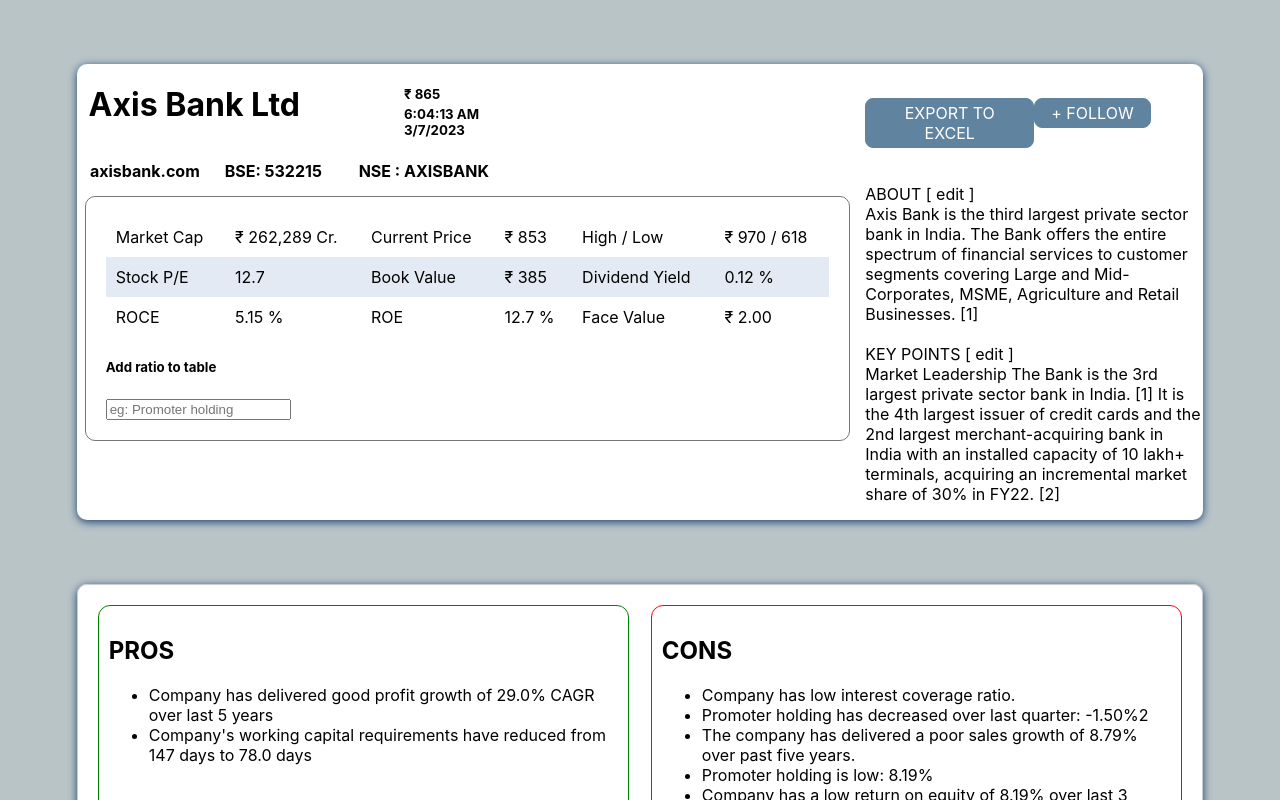
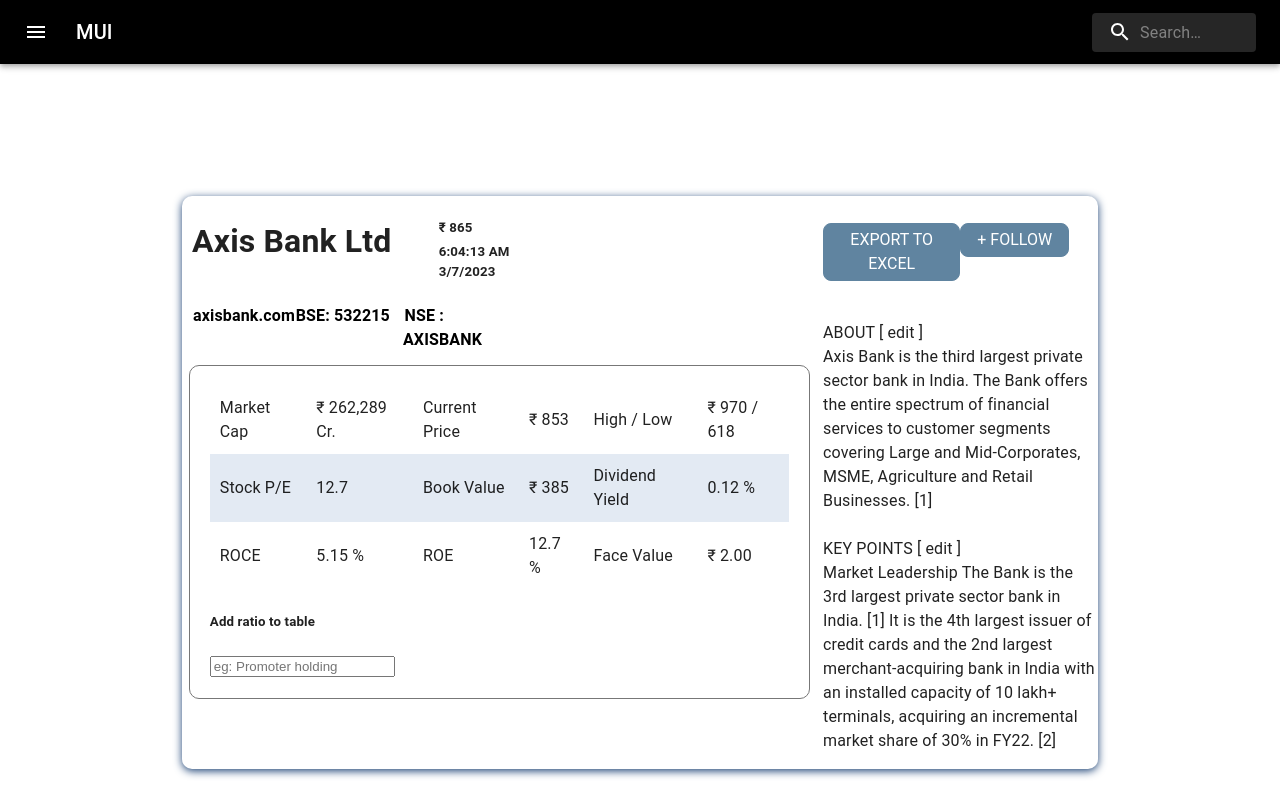
Before and after one commit to SobiJain/Financial-Market-Analysis-Tool, a React (Create React App) app in the folder frontend/: page / in a window 1280 px wide. Shown: the top 800 px of the page. Built offline with nearby package versions, Linux system fonts and the light colour scheme.

Commit message:
adding navbar and changing file structure

```diff
--- a/frontend/src/App.js
+++ b/frontend/src/App.js
@@ -1,35 +1,49 @@
 import './App.css';
-import Summary from './components/Display/Summary';
-import PC from './components/Display/PC';
-import PeerComp from './components/Display/PeerComp';
-import QuaterlyResults from './components/Display/QuaterlyResults';
-import PF from './components/Display/PF';
-import BalanceSheet from './components/Display/BalanceSheet';
-import CashFlows from './components/Display/CashFlows';
-import Ratios from './components/Display/Ratios';
-import Document from './components/Display/Document';
-
-
+import { BrowserRouter, Routes, Route } from "react-router-dom";
+import { Container, CssBaseline } from "@mui/material";
+import { ToastContainer } from "react-toastify";
+import Box from "@mui/material/Box";
+import CompanyInfo from './pages/CompanyInfo';
+import SearchAppBar from './components/UI/Navbar';
+import "react-toastify/dist/ReactToastify.css";
 
 
 function App() {
 
 
   return (
+    <BrowserRouter>
+      <CssBaseline />
+      <Box sx={{ position: "relative", minHeight: "100vh" }}>
+        <SearchAppBar />
+        <Box sx={{ paddingTop: "5em", paddingBottom: "4rem" }}>
+        <Container maxWidth={false} sx={{ maxWidth: '85%' }}>
+          <CompanyInfo/>
+          <Routes>
+            {/* <Route exact path="/" element={<LandingPage/>} />
+            <Route exact path="/login" element={<Login />}></Route>
+            <Route exact path="/register" element={<Register />}></Route> */}
+            {/* <Route
+              path="/"
+              element={
+                <ProtectedRoutes>
+                  <SharedLayout />
+                </ProtectedRoutes>
+              }
+            > */}
+              {/* OTHER PROTECTED ROUTES */}
+              {/* <Route path="/home" element={<Home/>} />
+              <Route path="/dashboard" element={<Dashboard />} /> */}
+            {/* </Route> */}
 
-    <div className="App">
-      <Summary />
-      <PC />
-      <PeerComp />
-      <QuaterlyResults />
-      <PF />
-      <BalanceSheet />
-      <CashFlows />
-      <Ratios />
-      <Document />
-
-
-    </div >
+            {/* ERROR PAGE */}
+            {/* <Route exact path="*" element={<Error />}></Route> */}
+          </Routes>
+          <ToastContainer position="top-center" />
+          </Container>
+        </Box>
+      </Box>
+    </BrowserRouter>
   );
 }
 
--- /dev/null
+++ b/frontend/src/components/UI/Navbar.js
@@ -0,0 +1,90 @@
+import * as React from 'react';
+import { styled, alpha } from '@mui/material/styles';
+import AppBar from '@mui/material/AppBar';
+import Box from '@mui/material/Box';
+import Toolbar from '@mui/material/Toolbar';
+import IconButton from '@mui/material/IconButton';
+import Typography from '@mui/material/Typography';
+import InputBase from '@mui/material/InputBase';
+import MenuIcon from '@mui/icons-material/Menu';
+import SearchIcon from '@mui/icons-material/Search';
+
+const Search = styled('div')(({ theme }) => ({
+  position: 'relative',
+  borderRadius: theme.shape.borderRadius,
+  backgroundColor: alpha(theme.palette.common.white, 0.15),
+  '&:hover': {
+    backgroundColor: alpha(theme.palette.common.white, 0.25),
+  },
+  marginLeft: 0,
+  width: '100%',
+  [theme.breakpoints.up('sm')]: {
+    marginLeft: theme.spacing(1),
+    width: 'auto',
+  },
+}));
+
+const SearchIconWrapper = styled('div')(({ theme }) => ({
+  padding: theme.spacing(0, 2),
+  height: '100%',
+  position: 'absolute',
+  pointerEvents: 'none',
+  display: 'flex',
+  alignItems: 'center',
+  justifyContent: 'center',
+}));
+
+const StyledInputBase = styled(InputBase)(({ theme }) => ({
+  color: 'inherit',
+  '& .MuiInputBase-input': {
+    padding: theme.spacing(1, 1, 1, 0),
+    // vertical padding + font size from searchIcon
+    paddingLeft: `calc(1em + ${theme.spacing(4)})`,
+    transition: theme.transitions.create('width'),
+    width: '100%',
+    [theme.breakpoints.up('sm')]: {
+      width: '12ch',
+      '&:focus': {
+        width: '20ch',
+      },
+    },
+  },
+}));
+
+const SearchAppBar =()=> {
+  return (
+    <Box sx={{ flexGrow: 1 }}>
+      <AppBar position="static" style={{backgroundColor: "black"}}>
+        <Toolbar>
+          <IconButton
+            size="large"
+            edge="start"
+            color="inherit"
+            aria-label="open drawer"
+            sx={{ mr: 2 }}
+          >
+            <MenuIcon />
+          </IconButton>
+          <Typography
+            variant="h6"
+            noWrap
+            component="div"
+            sx={{ flexGrow: 1, display: { xs: 'none', sm: 'block' } }}
+          >
+            MUI
+          </Typography>
+          <Search>
+            <SearchIconWrapper>
+              <SearchIcon />
+            </SearchIconWrapper>
+            <StyledInputBase
+              placeholder="Search…"
+              inputProps={{ 'aria-label': 'search' }}
+            />
+          </Search>
+        </Toolbar>
+      </AppBar>
+    </Box>
+  );
+}
+export default SearchAppBar;
--- a/frontend/src/index.js
+++ b/frontend/src/index.js
@@ -6,9 +6,9 @@
 
 const root = ReactDOM.createRoot(document.getElementById('root'));
 root.render(
-  <React.StrictMode>
+  // <React.StrictMode>
     <App />
-  </React.StrictMode>
+  // </React.StrictMode>
 );
 
 // If you want to start measuring performance in your app, pass a function
--- /dev/null
+++ b/frontend/src/pages/CompanyInfo.js
@@ -0,0 +1,30 @@
+import React from 'react'
+import PropTypes from 'prop-types'
+import Summary from '../components/Display/Summary'
+import PC from '../components/Display/PC'
+import PeerComp from '../components/Display/PeerComp'
+import QuaterlyResults from '../components/Display/QuaterlyResults'
+import PF from '../components/Display/PF'
+import BalanceSheet from '../components/Display/BalanceSheet'
+import CashFlows from '../components/Display/CashFlows'
+import Ratios from '../components/Display/Ratios'
+import Document from '../components/Display/Document'
+function CompanyInfo(props) {
+  return (
+    <>
+        <Summary />
+        <PC />
+        <PeerComp />
+        <QuaterlyResults />
+        <PF />
+        <BalanceSheet />
+        <CashFlows />
+        <Ratios />
+        <Document />
+    </>
+  )
+}
+
+CompanyInfo.propTypes = {}
+
+export default CompanyInfo
```
Also changed, not shown: frontend/package.json (+10 -0 lines), 2 other files (tests, documents, lock files or other folders).
